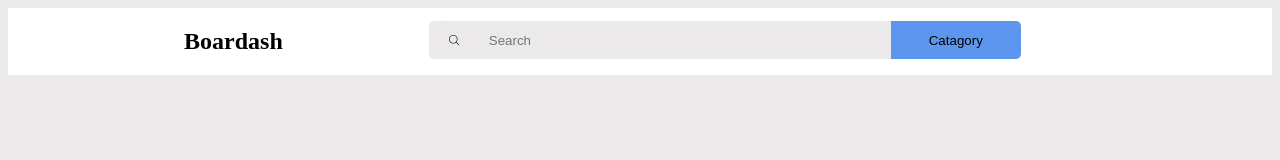
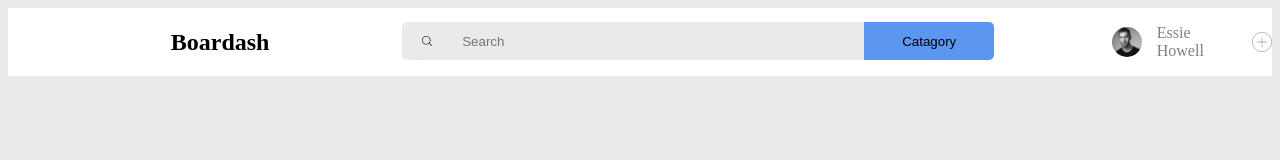
Before and after one commit to Dubmonstah/Boardash, a website: page index.html in a window 1280 px wide. Drawn offline with Linux system fonts and the light colour scheme.

Commit message:
added the profile section and finished the search bar

```diff
--- a/index.html
+++ b/index.html
@@ -14,6 +14,9 @@
                 <input class="header__search-bar" type="text" placeholder="Search">
                 <button class="search__filter" type="button">Catagory</button>
             </div>
+                <img src="img/profile-picture.png" class="header__profile-icon">
+                <p class="header__profile-name">Essie Howell</p>
+                <img class="header__add" src="img/plus.svg" alt="">
          </header>
         <nav>
 
--- a/sass/index.scss
+++ b/sass/index.scss
@@ -15,7 +15,7 @@
 
         .header__search{
             margin-left: 70px;
-            width: 850px;
+            width: 800px;
             height: 40px;
 
             .search__button{
@@ -52,5 +52,21 @@
                 border-radius: 0px 5px 5px 0px;
             }
         }
-    }
+
+            .header__profile-icon{
+                height: 30px;
+                border-radius: 50%;
+            }
+            .header__profile-name{
+                margin-left: 15px;
+                color: gray;
+            }
+
+            .header__add{
+                margin-left: 20px;
+                height: 20px;
+                color: gray;
+            }
+        }
+
 }
```
Also changed, not shown: css/index.css, img/plus.svg (added), img/profile-picture.png (added), 2 other files.
